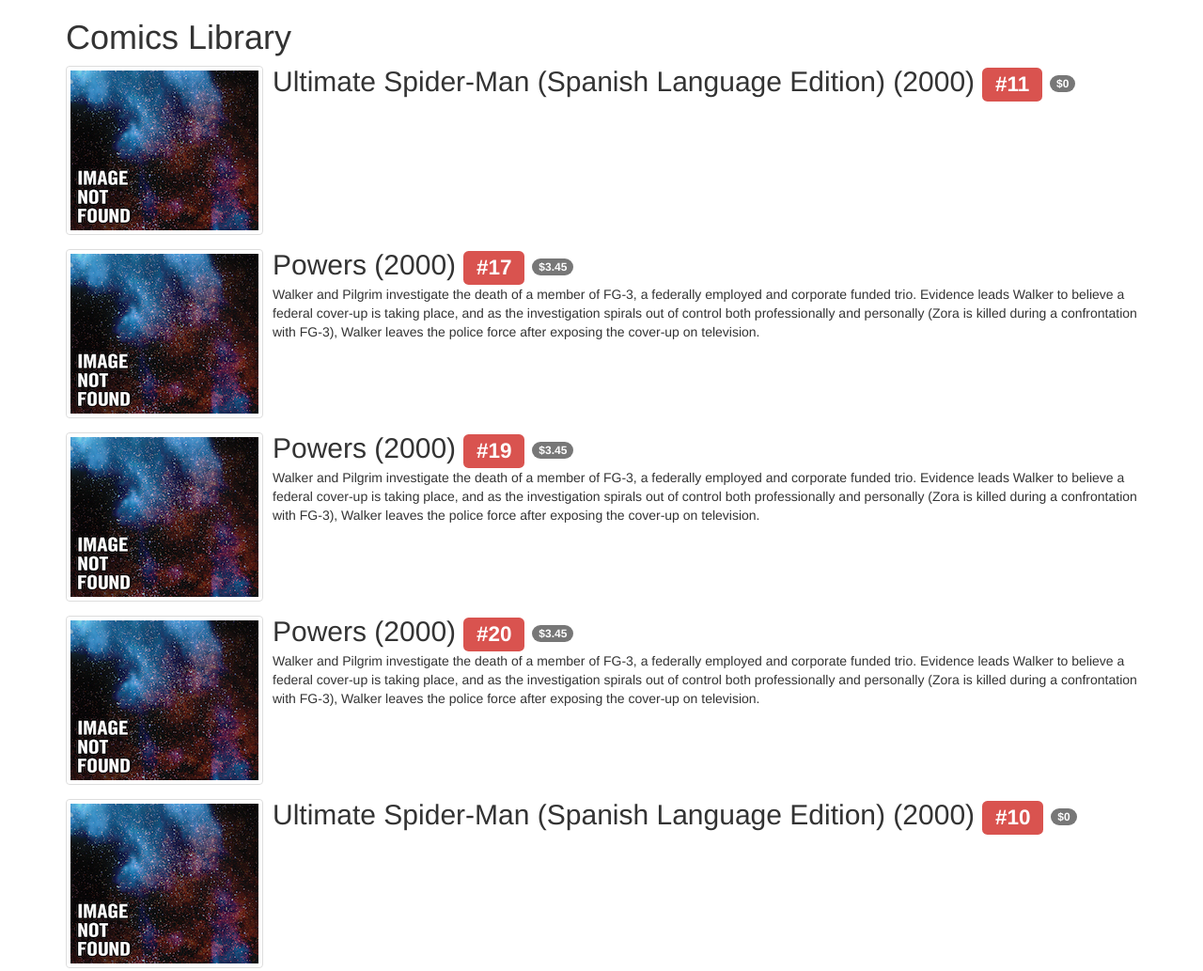
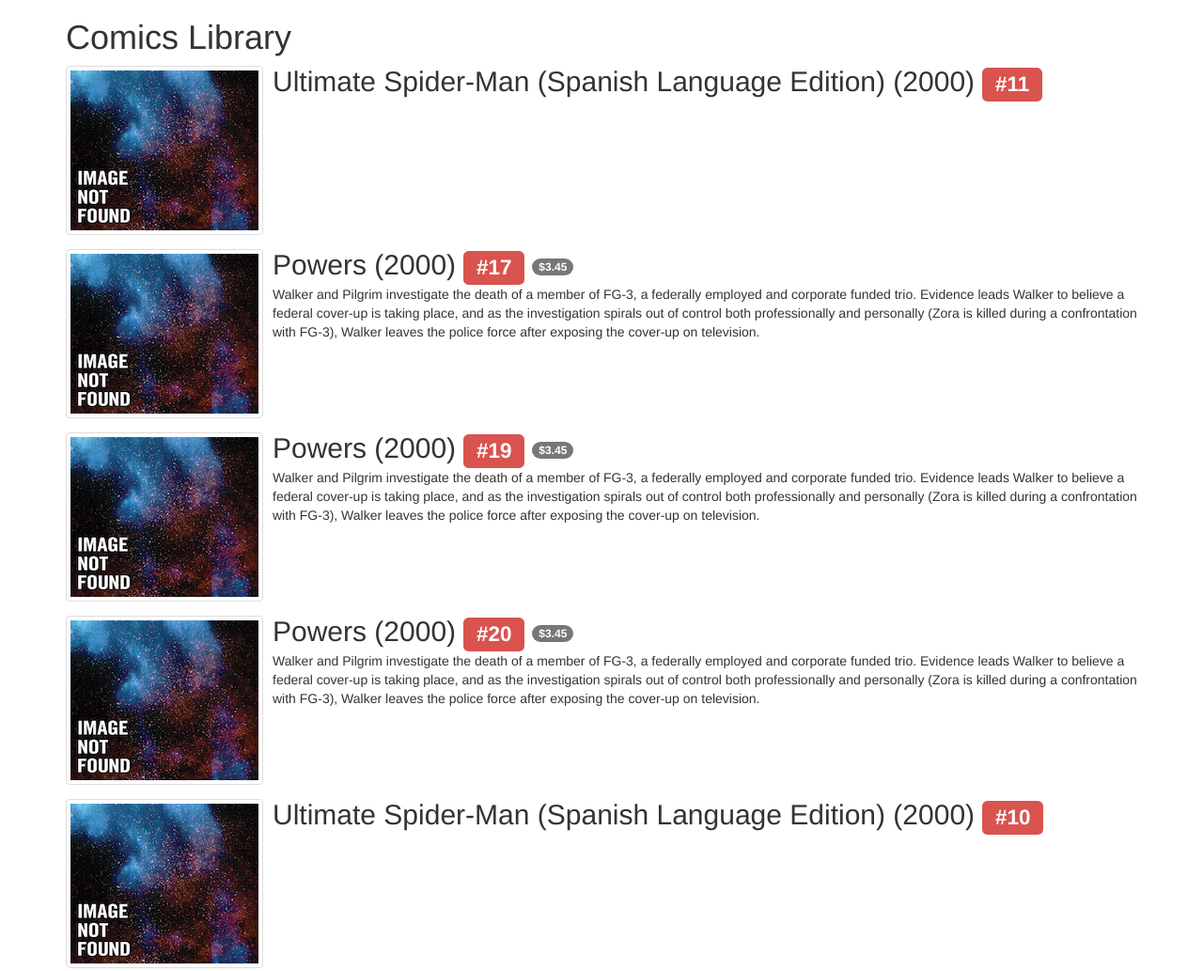
Before and after one commit to formations/angularjs-foundations, a website: page app/store.html in a window 1280 px wide. Shown: the top 1033 px of the page at 94% size. Drawn offline with nearby package versions, Linux system fonts and the light colour scheme.

Commit message:
Display price only if it's positive

```diff
--- a/app/store.html
+++ b/app/store.html
@@ -2339,7 +2339,7 @@
                             <div class="media-body">
                                 <h2 class="media-heading">{{ comic.title }}
                                     <span class="label label-danger">#{{ comic.issueNumber }}</span>
-                                    <span class="badge">${{ comic.prices[0].price }}</span>
+                                    <span class="badge" ng-if="comic.prices[0].price > 0">${{ comic.prices[0].price }}</span>
                                 </h2>
                                 <p>{{ comic.description }}</p>
                             </div>
```
